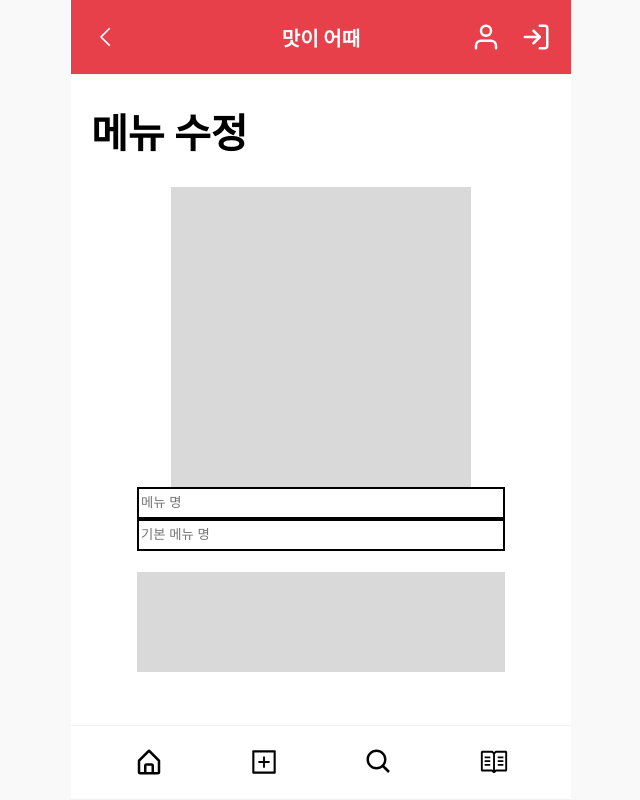
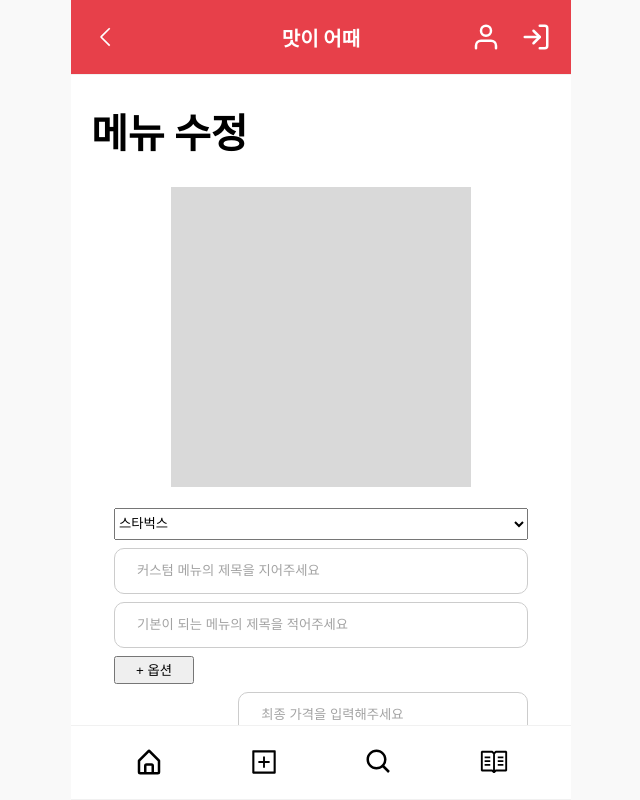
Before and after one commit to prgrms-web-devcourse/Team-Tasty-Masiottae-FE, a Next.js app: page /edit-menu/1 in a window 1280 px wide. Shown: the top 800 px of the page, without its empty margins (319-959 px from the left). Built offline with nearby package versions, Linux system fonts and the light colour scheme.

Commit message:
style(EditPage) : 수정 페이지 마크업

```diff
--- a/pages/edit-menu/[id].tsx
+++ b/pages/edit-menu/[id].tsx
@@ -1,32 +1,124 @@
 import styled from '@emotion/styled'
+import Input from '@components/Input'
+import { useState } from 'react'
+import { TASTE_LIST } from '@constants/taste'
+import Tag from '@components/Tag'
+import { TasteType } from '@customTypes/index'
+
+const dummyBrands = [
+  '스타벅스',
+  '이디야',
+  '공차',
+  '아마스빈',
+  '피자헛',
+  '서브웨이'
+]
+
+interface Option {
+  name: string
+  description: string
+}
 
 const CreateMenu = () => {
-  let selectedTags: string[] = []
-  const handleClick = (clickedTag: string) => {
+  const [options, setOptions] = useState<Option[]>([])
+  let selectedTags: TasteType[] = []
+  const handleOptionBtnClick = () => {
+    console.log(options)
+    setOptions((options) => {
+      const newOptions = [...options, { name: '', description: '' }]
+      return newOptions
+    })
+  }
+  const handleClickTag = (clickedTag: TasteType) => {
     if (selectedTags.includes(clickedTag)) {
       selectedTags = selectedTags.filter((tag) => tag !== clickedTag)
     } else {
       selectedTags.push(clickedTag)
     }
   }
-
   return (
     <FlexContainer>
       <Title>메뉴 수정</Title>
       <ImageBox htmlFor="image-input"></ImageBox>
-      <Input placeholder="메뉴 명"></Input>
-      <Input placeholder="기본 메뉴 명"></Input>
       <FileInput id="image-input" type="file"></FileInput>
-      <TagContainer></TagContainer>
+      <InputWrapper>
+        <Select name="brand">
+          {dummyBrands.map((brand, idx) => (
+            <option key={idx} value={brand}>
+              {brand}
+            </option>
+          ))}
+        </Select>
+        <TitleInput
+          height={2.4}
+          type="text"
+          name="title"
+          required={true}
+          placeholder="커스텀 메뉴의 제목을 지어주세요"
+        />
+        <TitleInput
+          height={2.4}
+          type="text"
+          name="original-title"
+          required={true}
+          placeholder="기본이 되는 메뉴의 제목을 적어주세요"
+        />
+        <OptionButton onClick={handleOptionBtnClick}>+ 옵션</OptionButton>
+
+        {options.map((option, idx) => (
+          <Flex key={idx}>
+            <OptionName
+              height={2.4}
+              type="text"
+              name="option-name"
+              placeholder="옵션 명"
+            />
+            <OptionDescription
+              height={2.4}
+              type="text"
+              name="option-name"
+              placeholder="옵션 단위, 또는 설명"
+            />
+          </Flex>
+        ))}
+        <PriceInput
+          width={20}
+          height={2.4}
+          type="text"
+          name="price"
+          placeholder="최종 가격을 입력해주세요"
+        />
+      </InputWrapper>
+      <SubTitle>맛</SubTitle>
+      <TagContainer>
+        {TASTE_LIST.map((taste, idx) => (
+          <Tag
+            key={idx}
+            name={taste}
+            height={3.2}
+            onClick={handleClickTag}
+          ></Tag>
+        ))}
+      </TagContainer>
     </FlexContainer>
   )
 }
 export default CreateMenu
 
-const FlexContainer = styled.div`
+const Flex = styled.div`
+  display: flex;
+`
+
+const FlexContainer = styled(Flex)`
+  flex-direction: column;
+  align-items: center;
+`
+
+const InputWrapper = styled.div`
+  width: 90%;
   display: flex;
   flex-direction: column;
-  align-items: center;
+  gap: 8px;
 `
 
 const Title = styled.h1`
@@ -61,8 +153,33 @@ const TagContainer = styled.div`
   }
 `
 
-const Input = styled.input`
-  width: 80%;
+const Select = styled.select`
+  width: 100%;
   height: 3.2rem;
-  border: 2px solid black;
 `
+
+const TitleInput = styled(Input)`
+  width: 100%;
+`
+
+const OptionButton = styled.button`
+  width: 8rem;
+  height: 2.8rem;
+`
+
+const OptionName = styled(Input)`
+  width: 30%;
+`
+const OptionDescription = styled(Input)`
+  width: 70%;
+`
+
+const PriceInput = styled(Input)`
+  width: 70%;
+  align-self: end;
+`
+
+const SubTitle = styled.h3`
+  font-size: 2.4rem;
+  align-self: start;
+`
```
